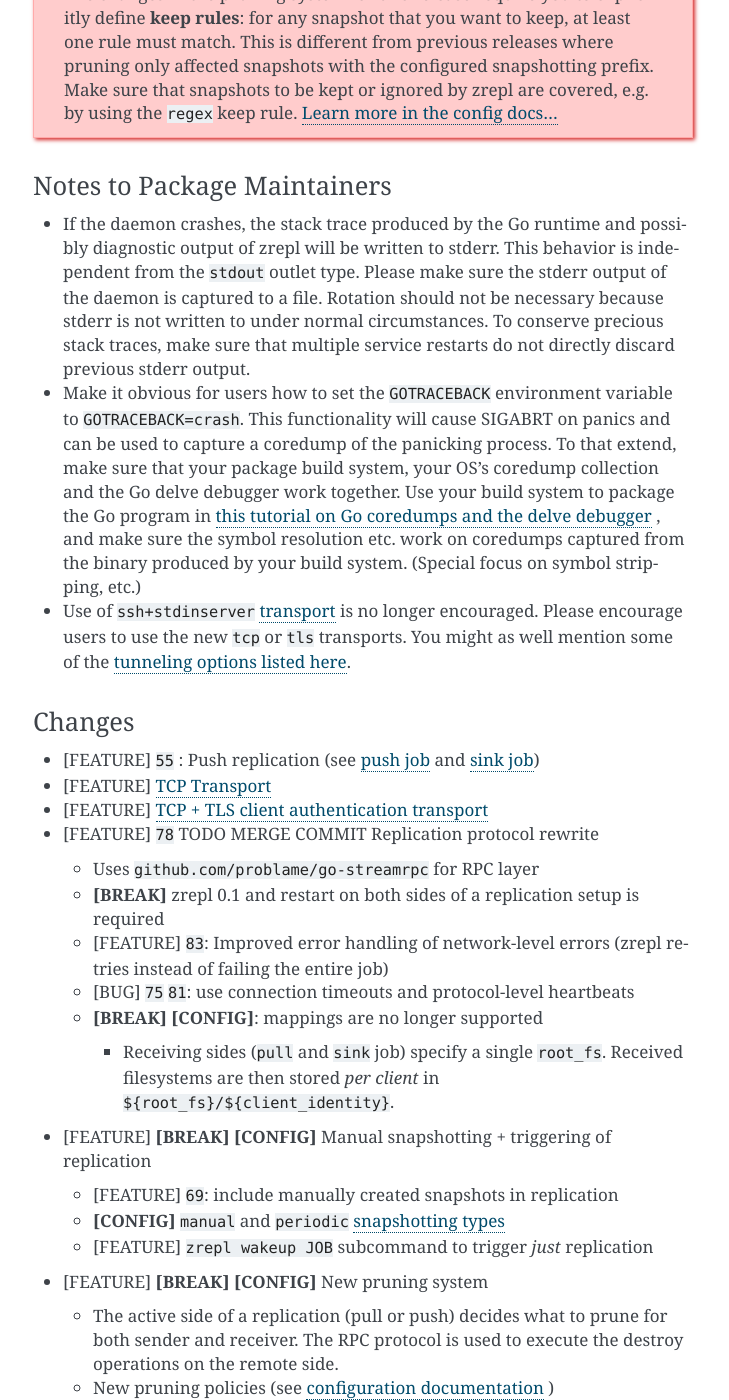
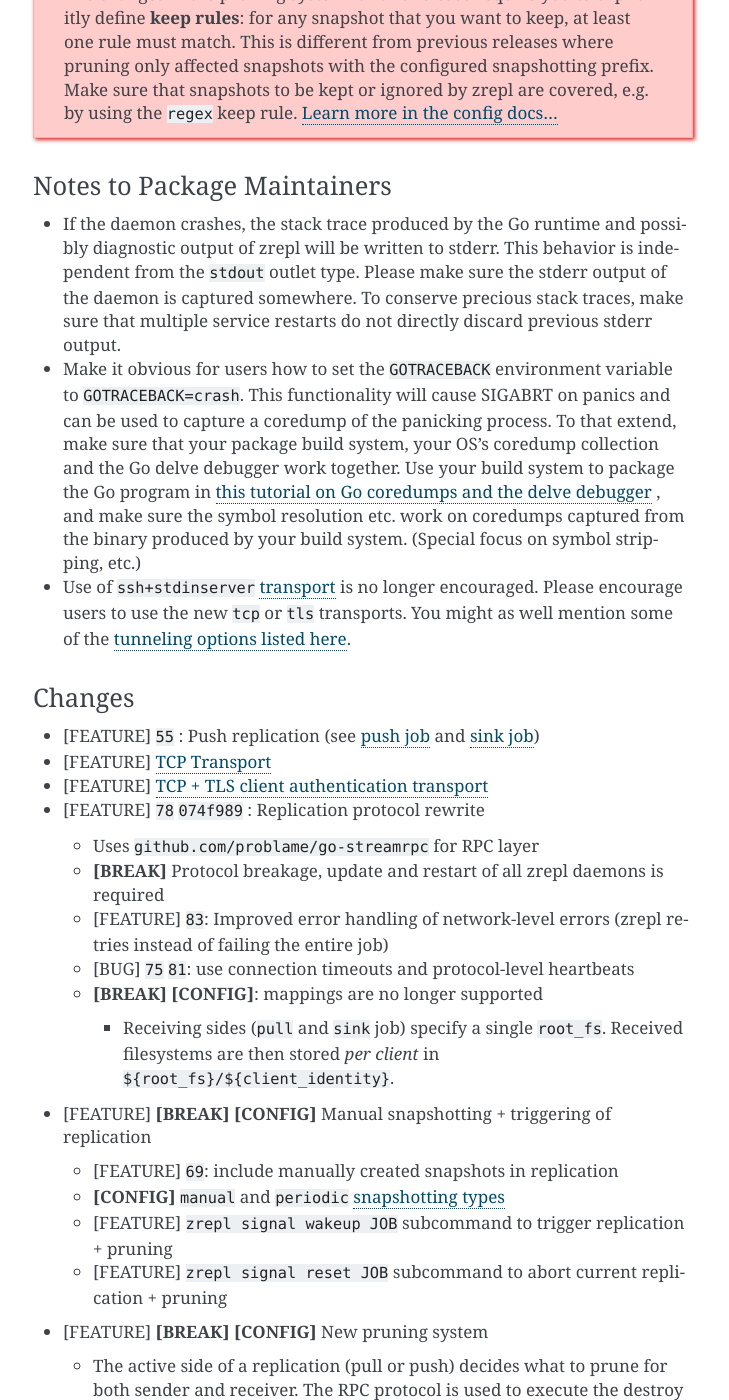
Before and after one commit to zrepl/zrepl, a Sphinx documentation site: the page built from docs/changelog.rst, in a window 1280 px wide and 1400 px high, scrolled down 746 px. Shown: the whole window, without its empty margins (387-1116 px from the left). Built offline with Sphinx 7.4.7, drawn with Linux system fonts in a browser that asks for light colours; the version number could not be read and is left out; cross-references to code outside the pages are shown as plain code; some of the changed text lies outside the part shown.

Commit message:
docs: fix changelog + invocations of wakeup subcommand

```diff
--- a/docs/changelog.rst
+++ b/docs/changelog.rst
@@ -42,8 +42,7 @@ Notes to Package Maintainers
 
 * If the daemon crashes, the stack trace produced by the Go runtime and possibly diagnostic output of zrepl will be written to stderr.
   This behavior is independent from the ``stdout`` outlet type.
-  Please make sure the stderr output of the daemon is captured to a file.
-  Rotation should not be necessary because stderr is not written to under normal circumstances.
+  Please make sure the stderr output of the daemon is captured somewhere.
   To conserve precious stack traces, make sure that multiple service restarts do not directly discard previous stderr output.
 * Make it obvious for users how to set the ``GOTRACEBACK`` environment variable to ``GOTRACEBACK=crash``.
   This functionality will cause SIGABRT on panics and can be used to capture a coredump of the panicking process.
@@ -59,10 +58,10 @@ Changes
 * |feature| :issue:`55` : Push replication (see :ref:`push job <job-push>` and :ref:`sink job <job-sink>`)
 * |feature| :ref:`TCP Transport <transport-tcp>`
 * |feature| :ref:`TCP + TLS client authentication transport <transport-tcp+tlsclientauth>`
-* |feature| :issue:`78` TODO MERGE COMMIT Replication protocol rewrite
+* |feature| :issue:`78` :commit:`074f989` : Replication protocol rewrite
 
   * Uses ``github.com/problame/go-streamrpc`` for RPC layer
-  * |break| zrepl 0.1 and restart on both sides of a replication setup is required
+  * |break| Protocol breakage, update and restart of all zrepl daemons is required
   * |feature| :issue:`83`:  Improved error handling of network-level errors (zrepl retries instead of failing the entire job)
   * |bugfix| :issue:`75` :issue:`81`: use connection timeouts and protocol-level heartbeats
   * |break| |break_config|: mappings are no longer supported
@@ -74,7 +73,8 @@ Changes
 
   * |feature| :issue:`69`: include manually created snapshots in replication
   * |break_config| ``manual`` and ``periodic`` :ref:`snapshotting types <job-snapshotting-spec>`
-  * |feature| ``zrepl wakeup JOB`` subcommand to trigger *just* replication
+  * |feature| ``zrepl signal wakeup JOB`` subcommand to trigger replication + pruning
+  * |feature| ``zrepl signal reset JOB`` subcommand to abort current replication + pruning
 
 * |feature| |break| |break_config| New pruning system
 
@@ -88,7 +88,7 @@ Changes
   * |feature| |break| Bookmark pruning is no longer necessary
 
     * Per filesystem, zrepl creates a single bookmark (``#zrepl_replication_cursor``) and moves it forward with the most recent successfully replicated snapshot on the receiving side.
-    * Old bookmarks created prior to zrepl 0.1 (named like their corresponding snapshot) must be deleted manually.
+    * Old bookmarks created by prior versions of zrepl (named like their corresponding snapshot) must be deleted manually.
     * |break_config| ``keep_bookmarks`` parameter of the ``grid`` keep rule has been removed
 
 * |feature| ``zrepl status`` for live-updating replication progress (it's really cool!)
--- a/docs/configuration/jobs.rst
+++ b/docs/configuration/jobs.rst
@@ -140,7 +140,7 @@ There is also a ``manual`` snapshotting type, which covers the following use cas
 * Run scripts before and after taking snapshots (like locking database tables).
   We are working on better integration for this use case: see :issue:`74`.
 
-Note that you will have to trigger replication manually using the ``zrepl wakeup JOB`` subcommand in that case.
+Note that you will have to trigger replication manually using the ``zrepl signal wakeup JOB`` subcommand in that case.
 
 ::
 
--- a/docs/usage.rst
+++ b/docs/usage.rst
@@ -27,8 +27,10 @@ CLI Overview
       - show job activity, or with ``--raw`` for JSON output
     * - ``zrepl stdinserver``
       - see :ref:`transport-ssh+stdinserver`
-    * - ``zrepl wakeup JOB``
-      - manually trigger replication + pruning
+    * - ``zrepl signal wakeup JOB``
+      - manually trigger replication + pruning of JOB
+    * - ``zrepl signal reset JOB``
+      - manually abort current replication + pruning of JOB
     * - ``zrepl configcheck``
       - check if config can be parsed without errors
 
```
